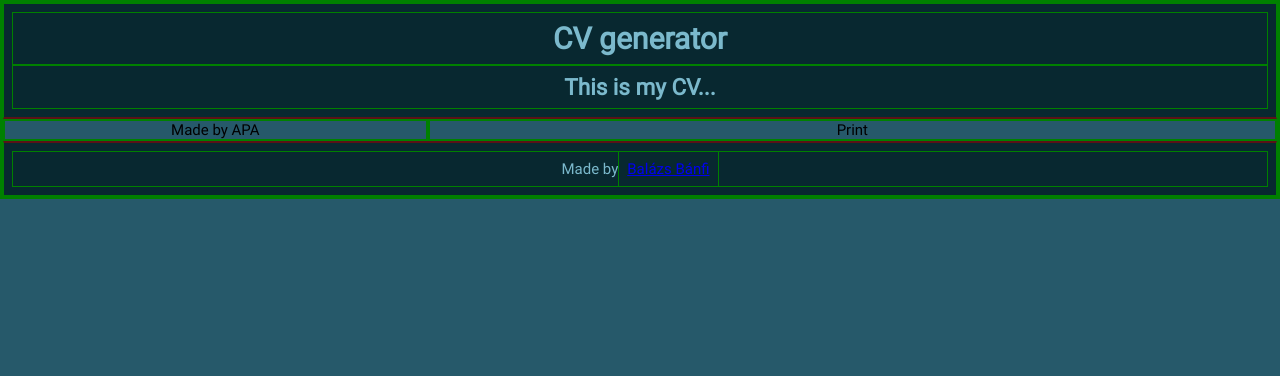
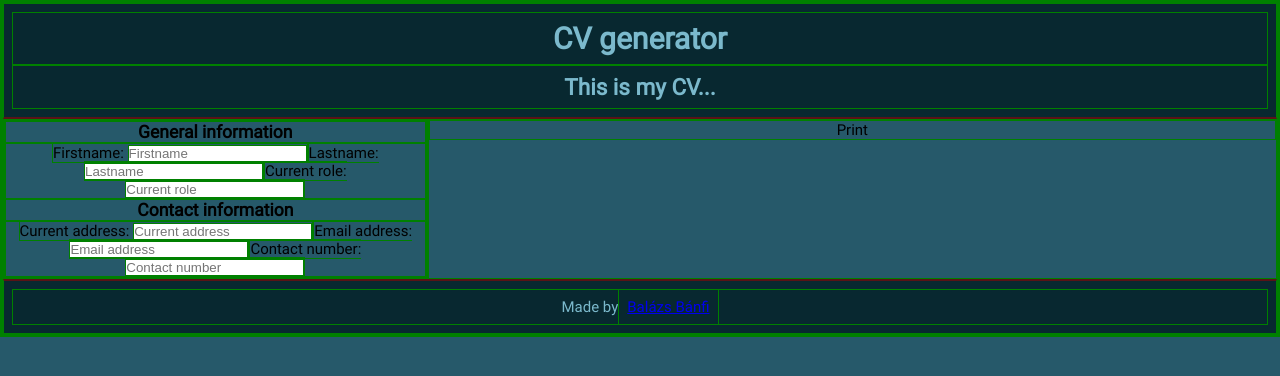
Before and after one commit to BalazsBanfi/CV-generator, a React (Vite) app: page / in a window 1280 px wide. Shown: the top 376 px of the page. Built offline with nearby package versions, Linux system fonts and the light colour scheme.

Commit message:
Add default person

```diff
--- a/src/components/Editor.jsx
+++ b/src/components/Editor.jsx
@@ -1,7 +1,9 @@
+import General from "./General";
+
 export default function Editor() {
   return (
     <div className="editor">
-      <p>Made by APA</p>
+      <General />
     </div>
   );
 }
--- /dev/null
+++ b/src/components/General.jsx
@@ -0,0 +1,24 @@
+export default function General() {
+  const fields = ["Firstname", "Lastname", "Current role"];
+  const contact = ["Current address", "Email address", "Contact number"];
+
+  const inputFields = fields.map((name) => (
+    <label key={name}>
+      {name}: <input placeholder={name} required></input>
+    </label>
+  ));
+  const contacts = contact.map((name) => (
+    <label key={name}>
+      {name}: <input placeholder={name} required></input>
+    </label>
+  ));
+
+  return (
+    <div className="general">
+      <h3>General information</h3>
+      <form>{inputFields}</form>
+      <h3>Contact information</h3>
+      <form>{contacts}</form>
+    </div>
+  );
+}
```
Also changed, not shown: src/components/defaultCV.jsx (added).
